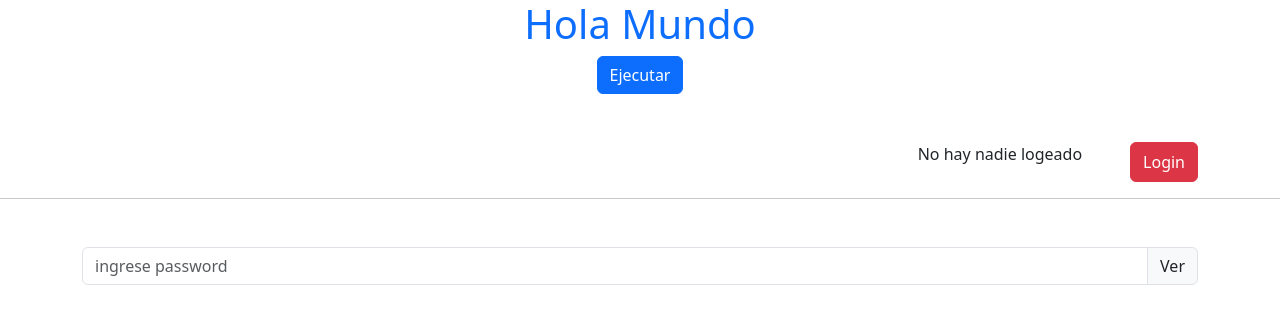
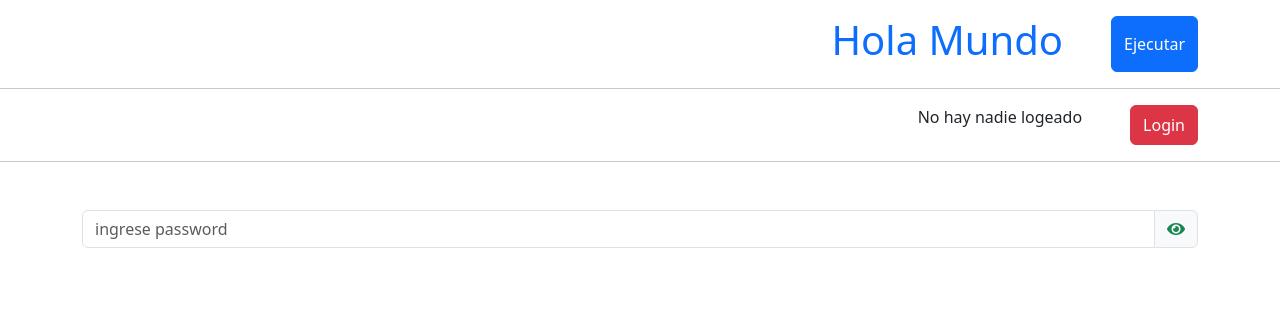
Before and after one commit to 4GeeksAcademy/hchocobar-01-html-hello, a plain HTML site: page index.html in a window 1280 px wide. Drawn offline with nearby package versions, Linux system fonts and the light colour scheme.

Commit message:
add icon eyes

```diff
--- a/index.html
+++ b/index.html
@@ -5,17 +5,21 @@
   <meta name="viewport" content="width=device-width, initial-scale=1.0">
   <link href="https://cdn.jsdelivr.net/npm/bootstrap@5.3.8/dist/css/bootstrap.min.css" rel="stylesheet" integrity="sha384-sRIl4kxILFvY47J16cr9ZwB07vP4J8+LH7qKQnuqkuIAvNWLzeN8tE5YBujZqJLB" crossorigin="anonymous">
   <script src="https://cdn.jsdelivr.net/npm/bootstrap@5.3.8/dist/js/bootstrap.bundle.min.js" integrity="sha384-FKyoEForCGlyvwx9Hj09JcYn3nv7wiPVlz7YYwJrWVcXK/BmnVDxM+D2scQbITxI" crossorigin="anonymous"></script>
-  <link rel="stylesheet" href="https://cdnjs.cloudflare.com/ajax/libs/font-awesome/7.2.0/css/all.min.css" integrity="sha512-2SwdPD6INVrV/lHTZbO2nodKhrnDdJK9/kg2XD1r9uGqPo1cUbujc+IYdlYdEErWNu69gVcYgdxlmVmzTWnetw==" crossorigin="anonymous" referrerpolicy="no-referrer" />
+  <!-- <link rel="stylesheet" href="https://cdnjs.cloudflare.com/ajax/libs/font-awesome/7.2.0/css/all.min.css" integrity="sha512-2SwdPD6INVrV/lHTZbO2nodKhrnDdJK9/kg2XD1r9uGqPo1cUbujc+IYdlYdEErWNu69gVcYgdxlmVmzTWnetw==" crossorigin="anonymous" referrerpolicy="no-referrer" /> -->
+  <link rel="stylesheet" href="https://cdnjs.cloudflare.com/ajax/libs/font-awesome/5.15.4/css/all.min.css" integrity="sha512-1ycn6IcaQQ40/MKBW2W4Rhis/DbILU74C1vSrLJxCq57o941Ym01SwNsOMqvEBFlcgUa6xLiPY/NS5R+E6ztJQ==" crossorigin="anonymous" referrerpolicy="no-referrer" />
   <title>Intro JS</title>
 </head>
 <body>
   <div class="text-center" id="root">
     <!-- Comentario -->
-    <h1 class="text-primary">Hola Mundo</h1>
-    <button onclick="myFunction()" class="btn btn-primary">Ejecutar</button>
+    <div class="container mt-3 d-flex justify-content-end">
+      <h1 class="text-primary">Hola Mundo</h1>
+      <button onclick="myFunction()" class="btn btn-primary ms-5">Ejecutar</button>
+    </div>
+    <hr>
 
     <!-- Login -->
-    <div class="container mt-5 d-flex justify-content-end">
+    <div class="container mt-2 d-flex justify-content-end">
       <p id="welcome">No hay nadie logeado</p>
       <button id="btnLogin" onclick="loginLogout()" class="btn btn-danger ms-5">
         Login
@@ -27,7 +31,10 @@
     <div class="container my-5">
       <div class="input-group flex-nowrap">
         <input id="inputPassword" type="password" class="form-control" placeholder="ingrese password">
-        <span id="spanPassword" onclick="changeView()" class="input-group-text">Ver</span>
+        <span id="spanPassword" onclick="changeView()" class="input-group-text">
+          <i class="fas fa-eye text-success"></i>
+
+        </span>
       </div>
     </div>
 
--- a/index.js
+++ b/index.js
@@ -41,5 +41,5 @@ function loginLogout() {
 function changeView() {
   isViewPassword = !isViewPassword
   inputPassword.type = isViewPassword ? 'text' : 'password'
-  spanPassword.innerHTML = isViewPassword ? 'Ocultar' : 'Ver'
+  spanPassword.innerHTML = isViewPassword ? '<i class="fas fa-eye-slash text-danger"></i>' : '<i class="fas fa-eye text-success"></i>'
 }
```
